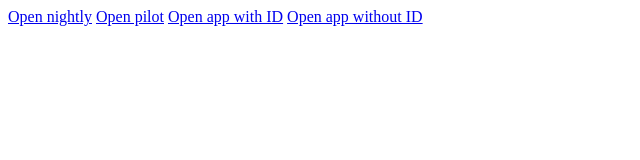
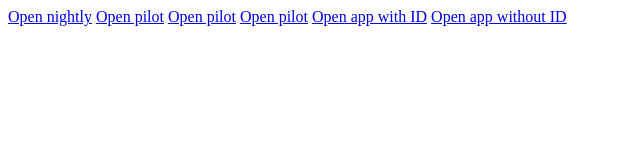
Before and after one commit to ZsomborRajki/android-test, a plain HTML site: page index.html in a window 1280 px wide. Shown: the whole page, without its empty margins (0-640 px from the left). Drawn offline with Linux system fonts and the light colour scheme.

Commit message:
Update index.html

```diff
--- a/index.html
+++ b/index.html
@@ -2,10 +2,12 @@
 <html>
 <body>
 
-<a href="nightlymeinesbk://nightly-meine.sbk.org/">Open nightly</a>
-<a href="pilotmeinesbk://pilot-meine.sbk.org/">Open pilot</a>
-<a href="epaShareExtension-108433248://">Open app with ID</a>
-<a href="epaShareExtension://">Open app without ID</a>
+ <a href="nightlymeinesbk://nightly-meine.sbk.org/">Open nightly</a>
+ <a href="pilotmeinesbk://pilot-meine.sbk.org/">Open pilot</a>
+ <a href="https://pilot-meine.sbk.org/openepa">Open pilot</a>
+ <a href="https://pilot-meine.sbk.org/en/openepa">Open pilot</a>
+ <a href="epaShareExtension-108433248://">Open app with ID</a>
+ <a href="epaShareExtension://">Open app without ID</a>
 
 </body>
 </html>
```
